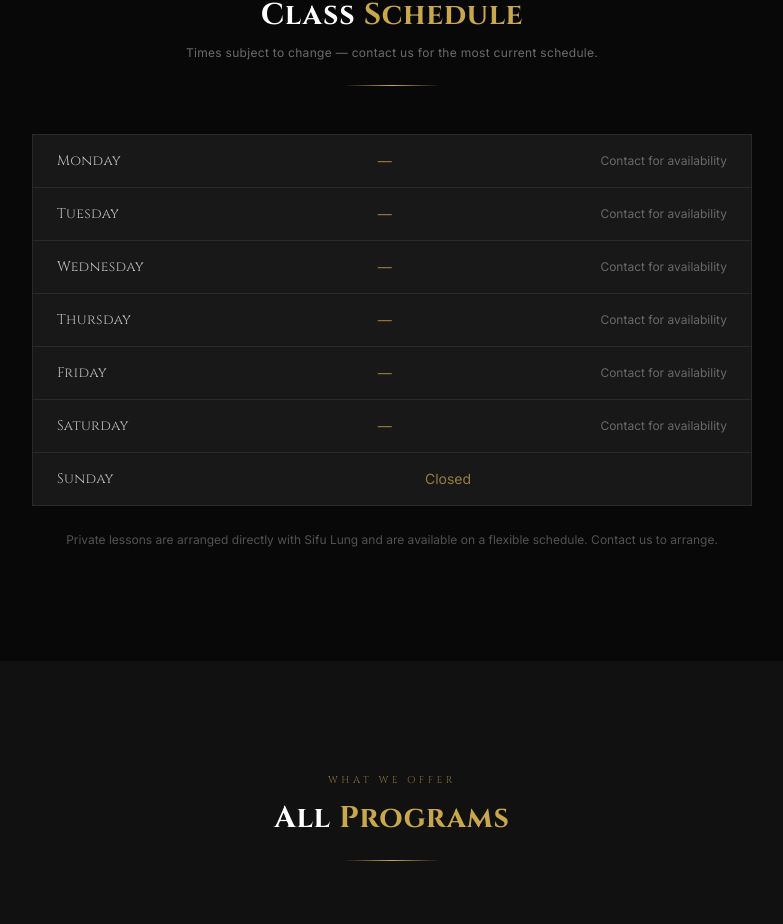
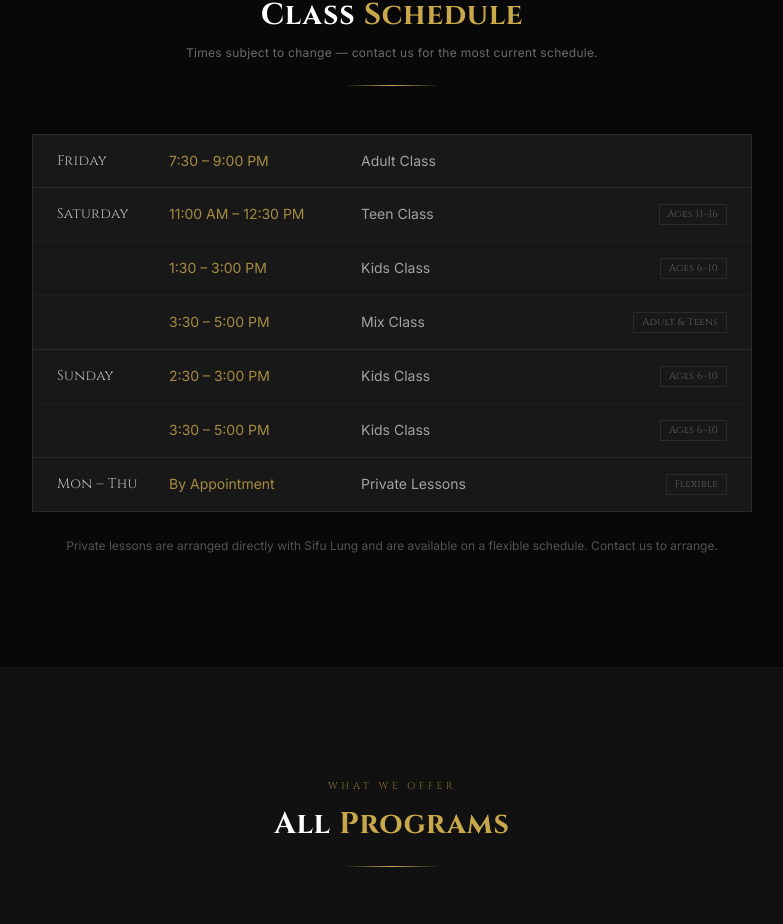
Before and after one commit to vahagnmard2-art/franco-lung-wingchun, a Next.js app: page /classes in a window 1280 px wide. Shown: the part 1450-2374 px from the top of the page, without its empty margins (248-1031 px from the left). Built offline with nearby package versions, Linux system fonts and the light colour scheme.

Commit message:
Add real class schedule

```diff
--- a/app/classes/page.tsx
+++ b/app/classes/page.tsx
@@ -59,15 +59,34 @@ const programs = [
   },
 ];
 
-// ⚠️  Update this schedule with the actual current schedule
 const schedule = [
-  { day: "Monday",    time: "—",           type: "Contact for availability" },
-  { day: "Tuesday",   time: "—",           type: "Contact for availability" },
-  { day: "Wednesday", time: "—",           type: "Contact for availability" },
-  { day: "Thursday",  time: "—",           type: "Contact for availability" },
-  { day: "Friday",    time: "—",           type: "Contact for availability" },
-  { day: "Saturday",  time: "—",           type: "Contact for availability" },
-  { day: "Sunday",    time: "Closed",      type: "" },
+  {
+    day: "Friday",
+    classes: [
+      { time: "7:30 – 9:00 PM",    type: "Adult Class",  age: "" },
+    ],
+  },
+  {
+    day: "Saturday",
+    classes: [
+      { time: "11:00 AM – 12:30 PM", type: "Teen Class",  age: "Ages 11–16" },
+      { time: "1:30 – 3:00 PM",      type: "Kids Class",  age: "Ages 6–10"  },
+      { time: "3:30 – 5:00 PM",      type: "Mix Class",   age: "Adult & Teens" },
+    ],
+  },
+  {
+    day: "Sunday",
+    classes: [
+      { time: "2:30 – 3:00 PM",  type: "Kids Class", age: "Ages 6–10" },
+      { time: "3:30 – 5:00 PM",  type: "Kids Class", age: "Ages 6–10" },
+    ],
+  },
+  {
+    day: "Mon – Thu",
+    classes: [
+      { time: "By Appointment", type: "Private Lessons", age: "Flexible" },
+    ],
+  },
 ];
 
 export default function ClassesPage() {
@@ -227,15 +246,28 @@ export default function ClassesPage() {
             {schedule.map((row, i) => (
               <div
                 key={row.day}
-                className={`flex items-center justify-between px-6 py-4 ${
-                  i < schedule.length - 1 ? "border-b border-ink-400" : ""
-                }`}
+                className={`${i < schedule.length - 1 ? "border-b border-ink-400" : ""}`}
               >
-                <span className="font-cinzel text-sm text-white/70 tracking-wide w-28">
-                  {row.day}
-                </span>
-                <span className="text-sm text-gold/70">{row.time}</span>
-                <span className="text-xs text-white/35 text-right">{row.type}</span>
+                {row.classes.map((cls, j) => (
+                  <div
+                    key={j}
+                    className={`flex items-center gap-4 px-6 py-4 ${
+                      j < row.classes.length - 1 ? "border-b border-ink-400/40" : ""
+                    }`}
+                  >
+                    {/* Day — only show on first row of each day */}
+                    <span className="font-cinzel text-sm text-white/70 tracking-wide w-24 flex-shrink-0">
+                      {j === 0 ? row.day : ""}
+                    </span>
+                    <span className="text-sm text-gold/80 w-44 flex-shrink-0">{cls.time}</span>
+                    <span className="text-sm text-white/60 flex-1">{cls.type}</span>
+                    {cls.age && (
+                      <span className="font-cinzel text-[10px] text-white/30 tracking-wide border border-ink-400 px-2 py-0.5 whitespace-nowrap hidden sm:block">
+                        {cls.age}
+                      </span>
+                    )}
+                  </div>
+                ))}
               </div>
             ))}
           </div>
```
